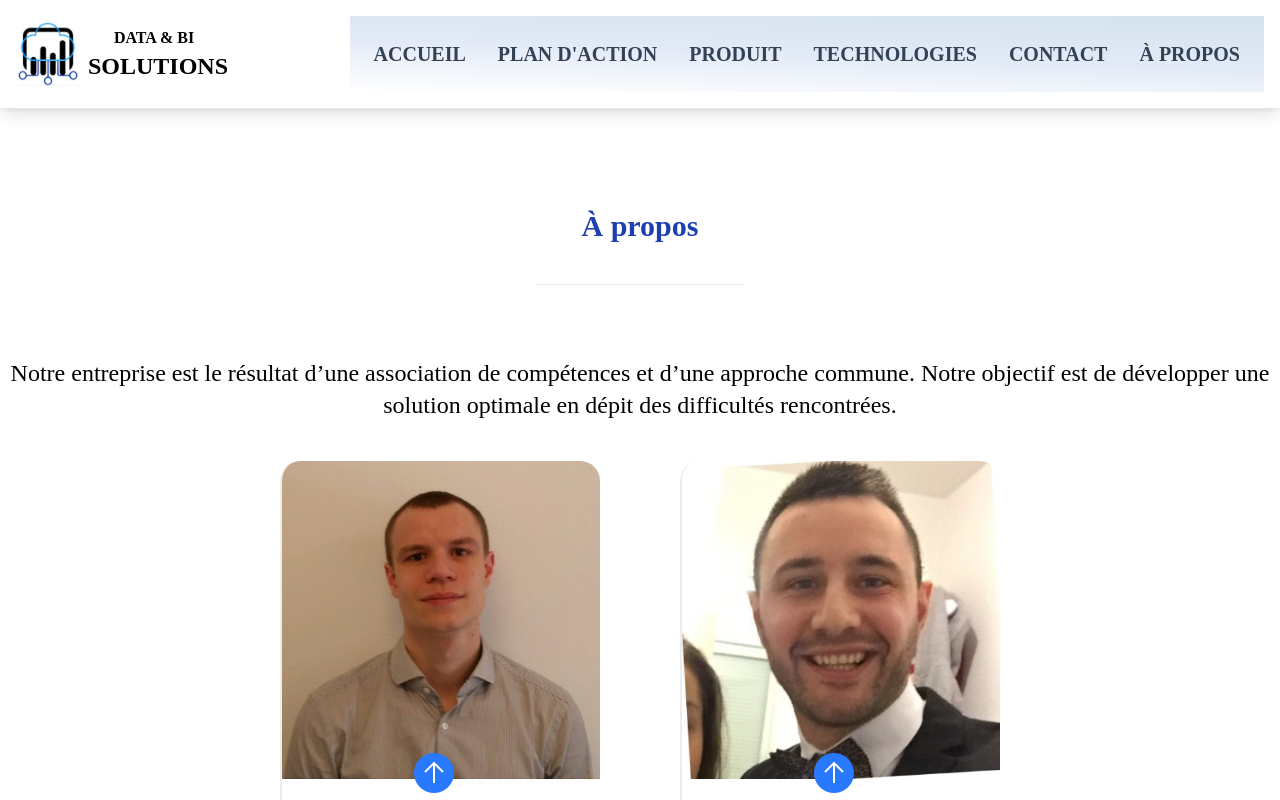
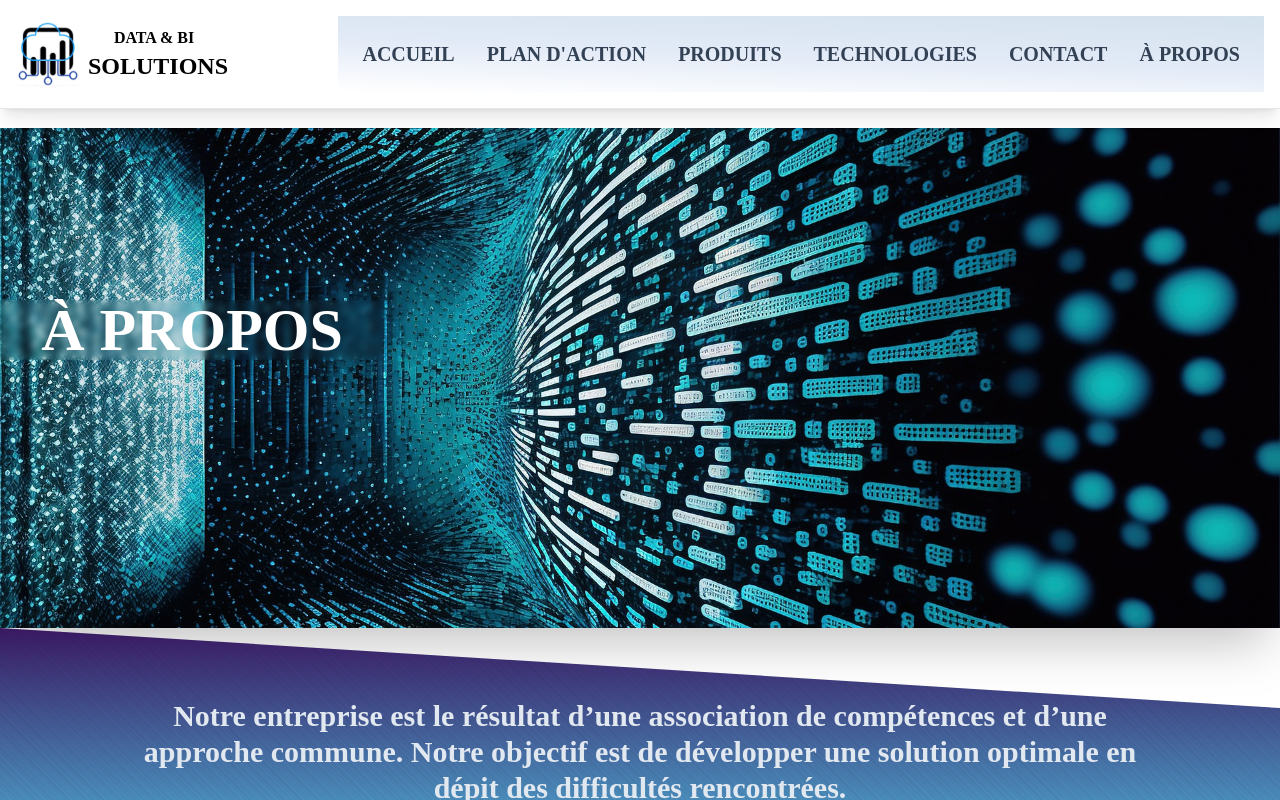
Before and after one commit to databisolution/Data-BiSolutions, a React (Create React App) app: page /aPropos in a window 1280 px wide. Shown: the top 800 px of the page. Built offline with nearby package versions, Linux system fonts and the light colour scheme; a web font is replaced by a local one.

Commit message:
maj rapport global

```diff
--- a/src/App.css
+++ b/src/App.css
@@ -40,6 +40,9 @@ E1BC29 */
   background-image: linear-gradient(359deg, rgb(255,255,255),rgb(185,195,203));
 }
 
+.title2{
+  background-image: repeating-linear-gradient(45deg, rgba(0,0,0,0.04),rgba(0,0,0,0.03),rgba(0,0,0,0.09),rgba(0,0,0,0.09),rgba(0,0,0,0.06),rgba(0,0,0,0.04),transparent,rgba(0,0,0,0.05),rgba(0,0,0,0.06),rgba(0,0,0,0.02),rgba(0,0,0,0.09),rgba(0,0,0,0.03),rgba(0,0,0,0.07) 4px),linear-gradient(0deg, rgb(84, 200, 236),rgb(60, 26, 102));
+}
 
 /* #################- Tech Global -############################### */
 #techGlobal
--- a/src/components/Header.js
+++ b/src/components/Header.js
@@ -1,17 +1,20 @@
 import React from "react";
 // import MainImage from "../containers/assets/images/accueil.jpg";
 
-const Header = ({namePage,MainImage}) => {
+const Header = ({namePage,MainImage,desc}) => {
   return (
-    <div className="pt-32 " data-aos="zoom-in" data-aos-duration="1000">
+    <div className="pt-32 flex flex-col"
+    // data-aos="zoom-in" data-aos-duration="1000"
+    >
       <img
         src={MainImage}
         alt="mainImage"
-        className=" mx-auto sm:h-[300px] w-full md:w-full object-cover shadow-2xl"
+        className=" mx-auto sm:h-[500px] w-full md:w-full object-cover shadow-2xl"
       />
-      <h1 className="absolute top-[150px] lg:top-[250px] 3xl:left-[500px] 2xl:left-[600px] w-96 lg:text-6xl text-3xl text-white font-semibold backdrop-blur-[3px]">
+      <h1 className="absolute top-[150px] w-44 lg:top-[300px] 3xl:left-[800px] 2xl:left-[600px] lg:w-96 lg:text-6xl text-3xl text-white font-semibold backdrop-blur-[3px]">
        {namePage}
       </h1>
+      <p className="text-white top-[400px] lg:top-[120px] 2xl:text-3xl absolute w-[300px] lg:w-[500px] text-right right-0 m-3 2xl:leading-[50px] rounded-lg backdrop-blur-sm">{desc}</p>
     </div>
   );
 };
--- a/src/components/KpiCircle.js
+++ b/src/components/KpiCircle.js
@@ -184,7 +184,7 @@ const KpiCircle = () => {
             </span>
             <div className="img-cont">
               <img
-                className="imgHover -mt-[300px]"
+                className="imgHover -mt-[800px]"
                 alt="lorem picsum"
                 src="https://picsum.photos/600/900?random=15"
               />
@@ -196,7 +196,7 @@ const KpiCircle = () => {
             </span>
             <div className="img-cont">
               <img
-                className="imgHover -mt-[300px]"
+                className="imgHover -mt-[600px]"
                 alt="lorem picsum"
                 src="https://picsum.photos/600/900?random=15"
               />
--- a/src/containers/Apropos.js
+++ b/src/containers/Apropos.js
@@ -2,22 +2,26 @@ import React, { useState } from "react";
 import Gramu from "./assets/images/gRamu.jpg";
 import Jgriet from "./assets/images/jGriet.jpg";
 import Up from "./assets/images/up.png";
+import MainImage from "../containers/assets/images/accueil.jpg";
+import Header from "../components/Header";
+import Title from "../components/Title";
 
 const Apropos = () => {
   const [slide, setSlide] = useState(false);
   const [slide2, setSlide2] = useState(false);
 
   return (
-    <section id="aPropos" className="pt-52 mx-auto">
+    <section id="aPropos" className="mx-auto">
       <div className=" mx-auto">
-        <h1 className="text-3xl font-bold text-blue-800 pb-10">À propos</h1>
-        <div className="border-t-[1px] mx-auto w-52 p-4"></div>
-        <p className="my-10 mx-2 text-2xl">
+      <Header namePage={"À PROPOS"} MainImage={MainImage}/>
+
+        {/* <p className="my-10 mx-2 text-2xl">
           Notre entreprise est le résultat d’une association de compétences et
           d’une approche commune. Notre objectif est de développer une solution
           optimale en dépit des difficultés rencontrées.
-        </p>
-        <div className="h-[1200px] md:h-[600px] flex flex-col justify-evenly my-10 md:flex-row lg:w-[800px] mx-auto md:justify-around">
+        </p> */}
+        <Title titleDesc={"Notre entreprise est le résultat d’une association de compétences et d’une approche commune. Notre objectif est de développer une solution optimale en dépit des difficultés rencontrées."}/>
+        <div className="h-[1200px] md:h-[600px] flex flex-col justify-evenly my-20 md:flex-row lg:w-[800px] mx-auto md:justify-around">
           <div className="card my-20">
             {!slide ? (
               <>
--- a/src/containers/MainPage.js
+++ b/src/containers/MainPage.js
@@ -33,7 +33,10 @@ const MainPage = () => {
             Data & BI Solutions
           </h1>
         </div> */}
-        <Header namePage={"Data & BI Solutions"} MainImage={MainImage}/>
+        <Header
+         namePage={"Data & BI Solutions"}
+          MainImage={MainImage}
+           desc={"Une entreprise créée avec une volonté de répondre aux besoins uniques à chaque activité et d’apporter des solutions dédiées en analyse BI et en applications automatisées pour les dirigeants et leurs équipes."}/>
         <div className="w-[300px] xl:w-[1500px] mx-auto relative my-20">
           <div className="parallax"></div>
           <div className="absolute top-0 ">
@@ -300,11 +303,11 @@ const MainPage = () => {
           </p>
           <Swipers />
           <p className="text-4xl mt-[200px]" data-loc="imagetest">
-            Réaliser votre projet
+            Réalisons votre projet
           </p>
           <Link to="/contact">
             <button
-              className="text-3xl font-semibold bg-blue-500 shadow-lg shadow-blue-500/50 my-10 p-8 px-20 transition ease-in-out delay-350 hover:-translate-y-0.5 hover:scale-110 hover:text-white duration-500"
+              className="text-3xl font-semibold title2 shadow-lg shadow-blue-500/50 my-10 p-8 px-20 transition ease-in-out delay-350 hover:-translate-y-0.5 hover:scale-110 hover:text-white duration-500"
               // data-aos="zoom-out"
               // data-aos-duration="1200"
             >
--- a/src/containers/MenuItems.js
+++ b/src/containers/MenuItems.js
@@ -45,7 +45,7 @@ const MenuItems = ({ setActive, active }) => {
             className="transition ease-in-out delay-150 hover:-translate-y-2 hover:scale-110 font-semibold"
             onClick={() => setActive(!active)}
           >
-            <Link to="/produit">PRODUIT</Link>
+            <Link to="/produit">PRODUITS</Link>
           </li>
           <li
             className="transition ease-in-out delay-150 hover:-translate-y-2 hover:scale-110 font-semibold"
--- a/src/containers/Navbar.js
+++ b/src/containers/Navbar.js
@@ -33,7 +33,7 @@ const Navbar = () => {
             </Link>
           </li>
           <li className="underlined xl:text-xl font-semibold transition ease-in-out delay-350 hover:-translate-y-0.5 hover:scale-110 duration-500">
-            <Link to="/produit">PRODUIT</Link>
+            <Link to="/produit">PRODUITS</Link>
           </li>
           <li className="underlined xl:text-xl font-semibold transition ease-in-out delay-350 hover:-translate-y-0.5 hover:scale-110 duration-500">
             <Link to="/technologies">TECHNOLOGIES</Link>
--- a/src/containers/PlanDAction.js
+++ b/src/containers/PlanDAction.js
@@ -11,7 +11,7 @@ const PlanDAction = () => {
       data-aos="zoom-in-down"
       data-aos-duration="1800"
     >
-       <Header namePage={"Plan D'Actions"} MainImage={MainImage}/>
+       <Header namePage={"Plan D'Action"} MainImage={MainImage}/>
       <div className="w-full mx-auto z-0">
         <h1 className="text-4xl">Plan D'action</h1>
         <div className="border-b-[2px] mx-auto w-52 p-4"></div>
--- a/src/containers/Produit.js
+++ b/src/containers/Produit.js
@@ -13,7 +13,7 @@ const Produit = () => {
             className="w-full h-[1000px] "
             target="_blank"
             rel="noreferrer"
-            href="https://app.powerbi.com/view?r=eyJrIjoiNTBjMGJlZmYtMmRlZS00ZjczLThkZjgtYTlhMGRiZTllZTQ1IiwidCI6IjA5NzZlMzQyLTVjYWQtNDExNi1iZjMzLTY2YjUzZWFjMGIyYiJ9"
+            href="https://app.powerbi.com/view?r=eyJrIjoiNGQ4MDYxNzEtMzJlNy00MWYyLTkzMzEtYmRjOTZjZmE3NmM0IiwidCI6IjA5NzZlMzQyLTVjYWQtNDExNi1iZjMzLTY2YjUzZWFjMGIyYiJ9"
           >
             ici
           </a>
--- a/src/containers/Technologies.js
+++ b/src/containers/Technologies.js
@@ -19,7 +19,7 @@ import Header from "../components/Header";
 const Technologies = () => {
   return (
     <section className="pt-10" data-aos="">
-        <Header namePage={"Produits"} MainImage={MainImage}/>
+        <Header namePage={"TECHNOLOGIES"} MainImage={MainImage}/>
       <div className=" mx-auto z-0">
 
         <img
@@ -126,13 +126,13 @@ const Technologies = () => {
           />
         </div>
         <Link to="/contact">
-          <button
-            className=" text-3xl bg-blue-400 rounded-full my-10 p-8 px-20 transition ease-in-out delay-150 hover:-translate-y-0.5 hover:scale-110 hover:text-white duration-300"
-            data-aos="zoom-out"
-            data-aos-duration="1200"
-          >
-            Contactez-Nous
-          </button>
+        <button
+              className="text-3xl font-semibold bg-blue-500 shadow-lg shadow-blue-500/50 my-10 p-8 px-20 transition ease-in-out delay-350 hover:-translate-y-0.5 hover:scale-110 hover:text-white duration-500"
+              // data-aos="zoom-out"
+              // data-aos-duration="1200"
+            >
+              Contactez-nous
+            </button>
         </Link>
       </div>
     </section>
```
